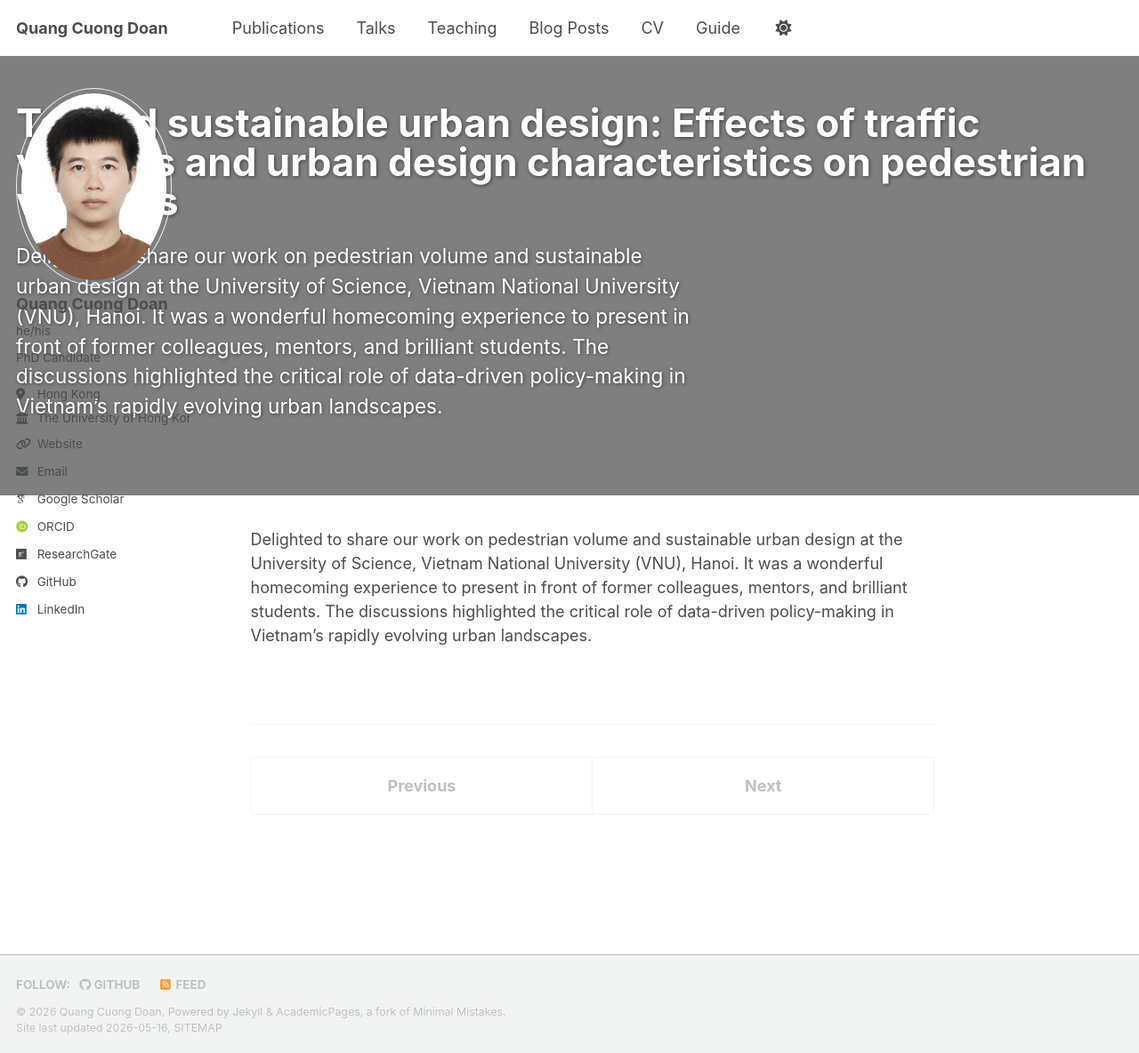
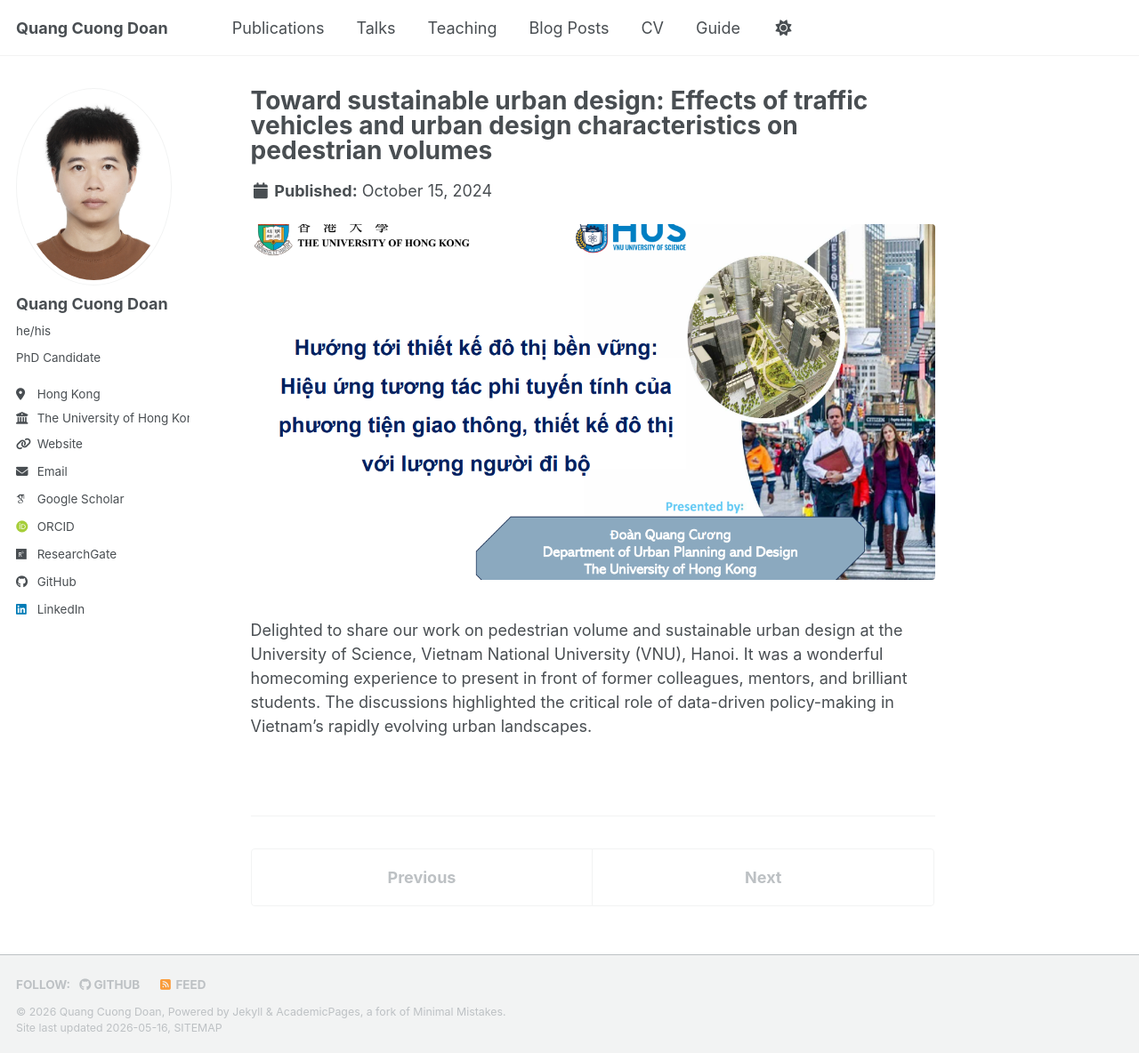
Before and after one commit to cuonghku95/cuonghku95.github.io, a Jekyll site: the page built from _posts/2024-10-15-vnu-conference-hanoi.md, in a window 1280 px wide and 1184 px high. Shown: the whole window at 89% size. Built offline with Jekyll 4.4.1, drawn with Linux system fonts in a browser that asks for light colours; some web fonts are replaced; a script bundle is joined from its source files by our own code; library files that are not in the unit come from our copies.

Commit message:
Refactor VNU conference post with teaser image
Updated the post to include a teaser image and adjusted the image formatting.

```diff
--- a/_posts/2024-10-15-vnu-conference-hanoi.md
+++ b/_posts/2024-10-15-vnu-conference-hanoi.md
@@ -2,15 +2,13 @@
 title: "Toward sustainable urban design: Effects of traffic vehicles and urban design characteristics on pedestrian volumes"
 date: 2024-10-15
 permalink: /posts/2024/10/vnu-conference-hanoi
-image: /images/vnu.png
-header:
-  teaser: /images/vnu.png
-  overlay_image: /images/vnu.png
-  overlay_filter: 0.5
+teaser: /images/vnu.png
 tags:
   - Conference
   - VNU
   - Sustainability
 ---
 
+<img src="/images/vnu.png" alt="VNU Conference" style="width:100%; max-height:400px; object-fit:cover; border-radius:4px; margin-bottom:20px;">
+
 Delighted to share our work on pedestrian volume and sustainable urban design at the University of Science, Vietnam National University (VNU), Hanoi. It was a wonderful homecoming experience to present in front of former colleagues, mentors, and brilliant students. The discussions highlighted the critical role of data-driven policy-making in Vietnam's rapidly evolving urban landscapes.
```
